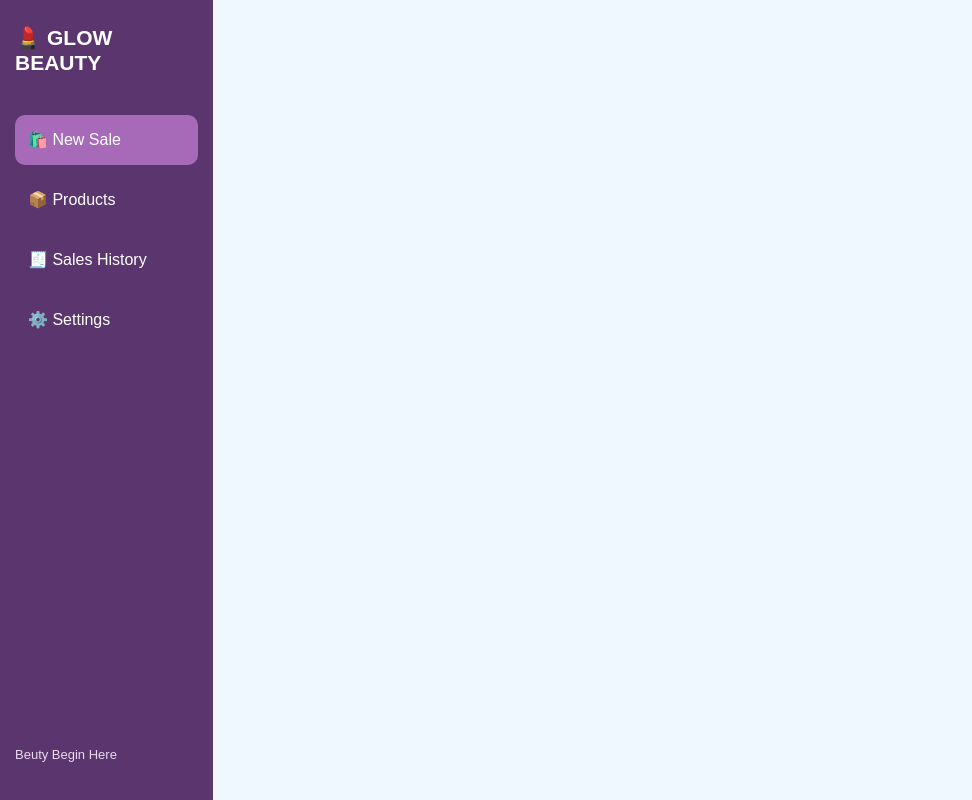
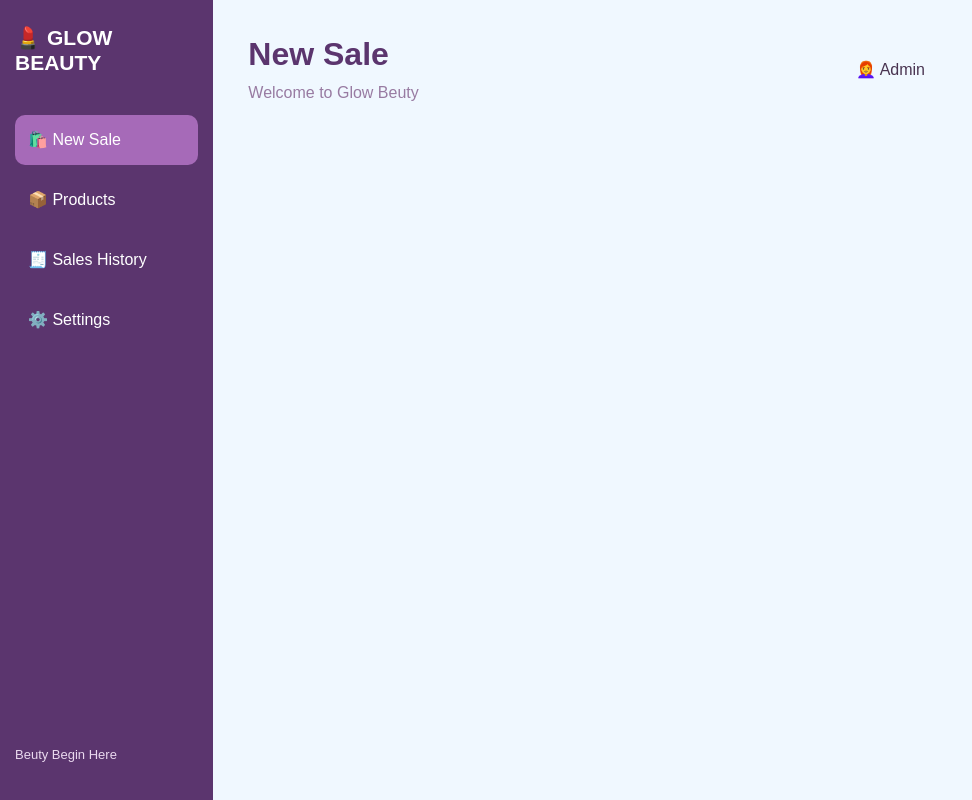
Before and after one commit to Nikesha01/Glow-Beauty-Makeup-Store-POS-System, a plain HTML site: page index.html in a window 1280 px wide. Shown: the whole page, without its empty margins (0-972 px from the left). Drawn offline with nearby package versions, Linux system fonts and the light colour scheme.

Commit message:
add main content with css

```diff
--- a/css/style.css
+++ b/css/style.css
@@ -44,3 +44,23 @@ body{
     bottom: 20px;
     font-size: 13px;
 }
+
+.main-content {
+    padding: 35px;
+}
+
+.main-content h2 {
+    color: #5b356e;
+    font-weight: bold;
+}
+
+.header p {
+    color: #987ba2;
+    margin-bottom: 0;
+}
+
+.admin {
+    background-color: #f3e5f5;
+    padding: 12px 18px;
+    border-radius: 10px;
+}
--- a/index.html
+++ b/index.html
@@ -40,6 +40,20 @@
 
             </div>
 
+            <div class="col-md-7 main-content">
+
+                <div class="header d-flex justify-content-between align-items-center mb-4">
+
+                    <div>
+                        <h2>New Sale</h2>
+                        <p>Welcome to Glow Beuty</p>
+                    </div>
+
+                    <div class="Admin">👩‍🦰 Admin</div>
+                </div>
+
+            </div>
+
         </div>
 
     </div>
```
